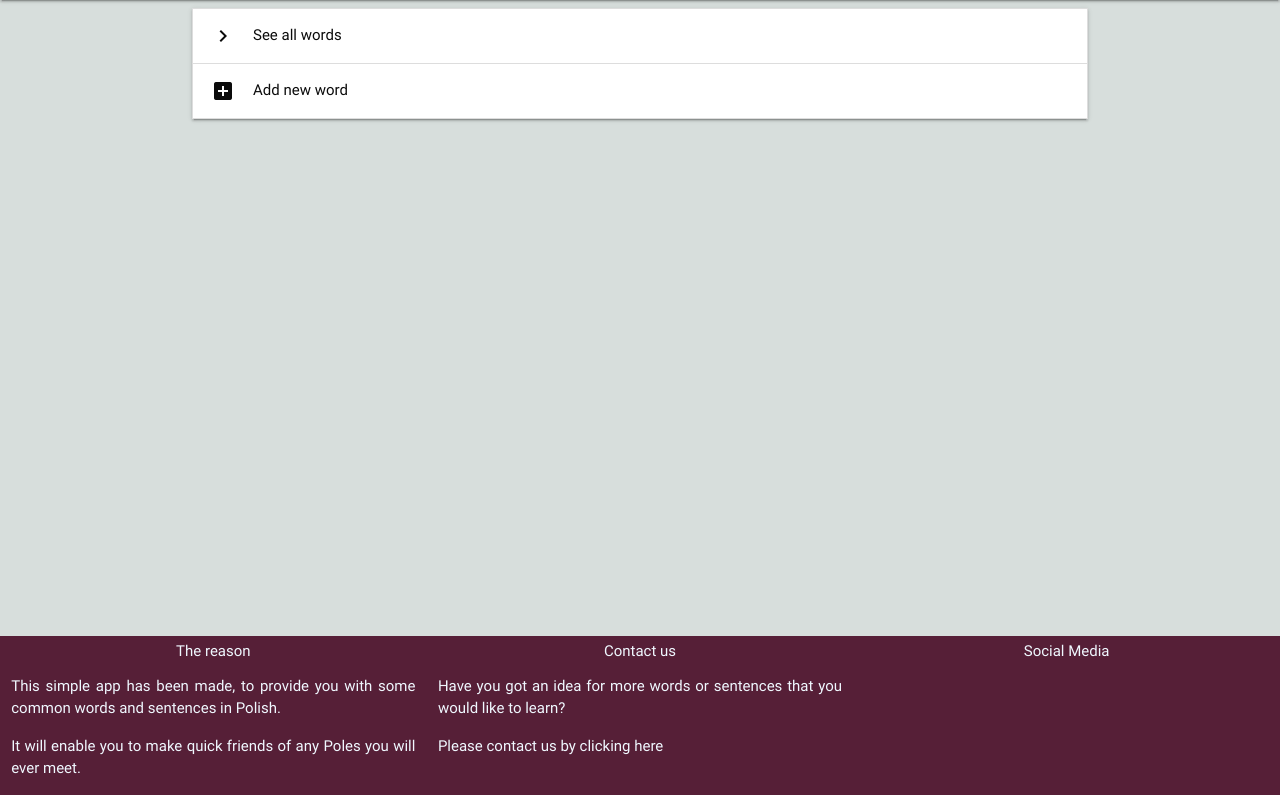
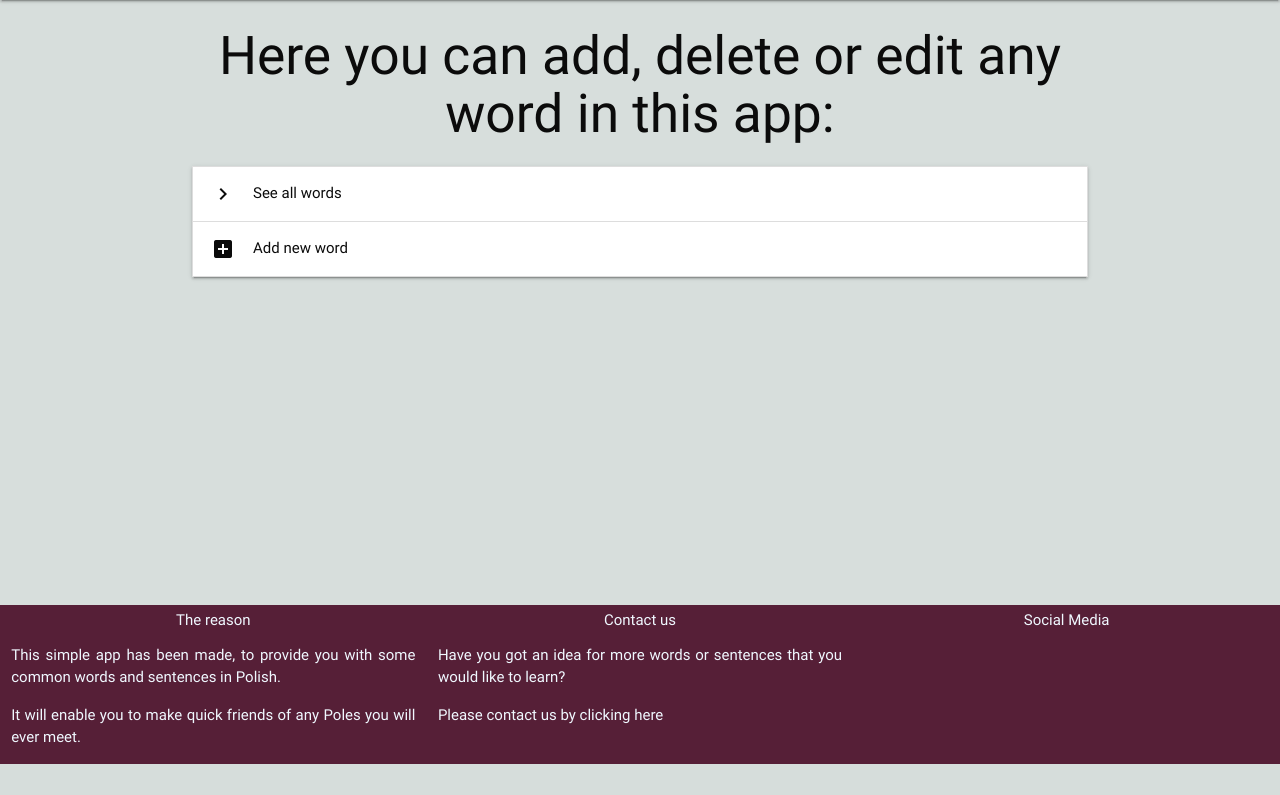
Before and after one commit to MrColorado35/pol_speak, a Flask app: page /admin.html in a window 1280 px wide. Shown: the part 64-859 px from the top of the page. After the commit the page ends 828 px from the top, so only its background shows below. Run offline with Flask 2, Linux system fonts and the light colour scheme; some libraries are stand-ins or nearby versions; some web fonts are replaced.

Commit message:
add titles to the pages

```diff
--- a/static/css/style.css
+++ b/static/css/style.css
@@ -68,7 +68,7 @@ a {
 }
 
 .whole-page {
-    min-height: 500px;
+    min-height: 450px;
 }
 
 .padding-5 {
--- a/templates/admin.html
+++ b/templates/admin.html
@@ -2,6 +2,7 @@
 
 {% extends 'base.html' %}
 {% block content %}
+    <h2 class="center">Here you can add, delete or edit any word in this app:</h2>
       <ul class="collapsible" data-collapsible="accordion">
     <li>
         <a href="{{url_for('all_words')}}"><div class="collapsible-header">
--- a/templates/user.html
+++ b/templates/user.html
@@ -2,6 +2,7 @@
 
 {% extends 'base.html' %}
 {% block content %}
+    <h2 class="center">Here is a list of categories of words:</h2>
 
     <ul class="collapsible popout" data-collapsible="accordion">
     {% for cat in categories %}
```
